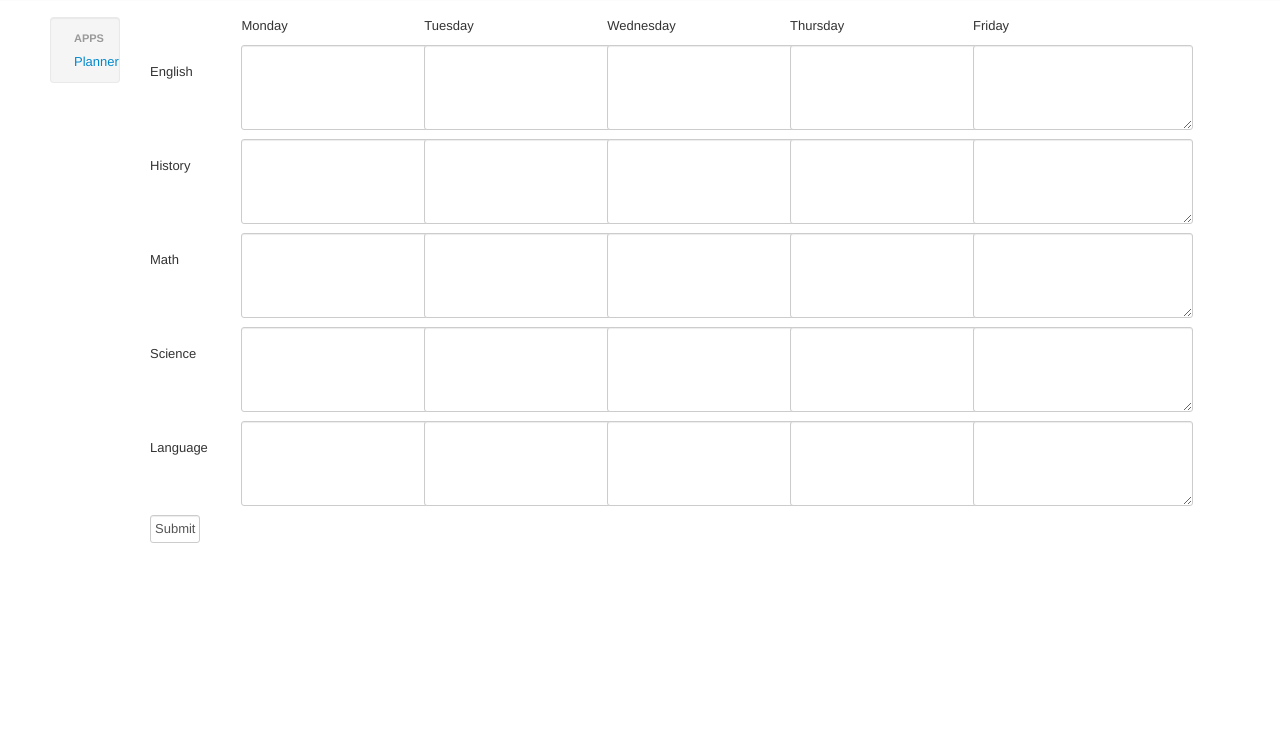
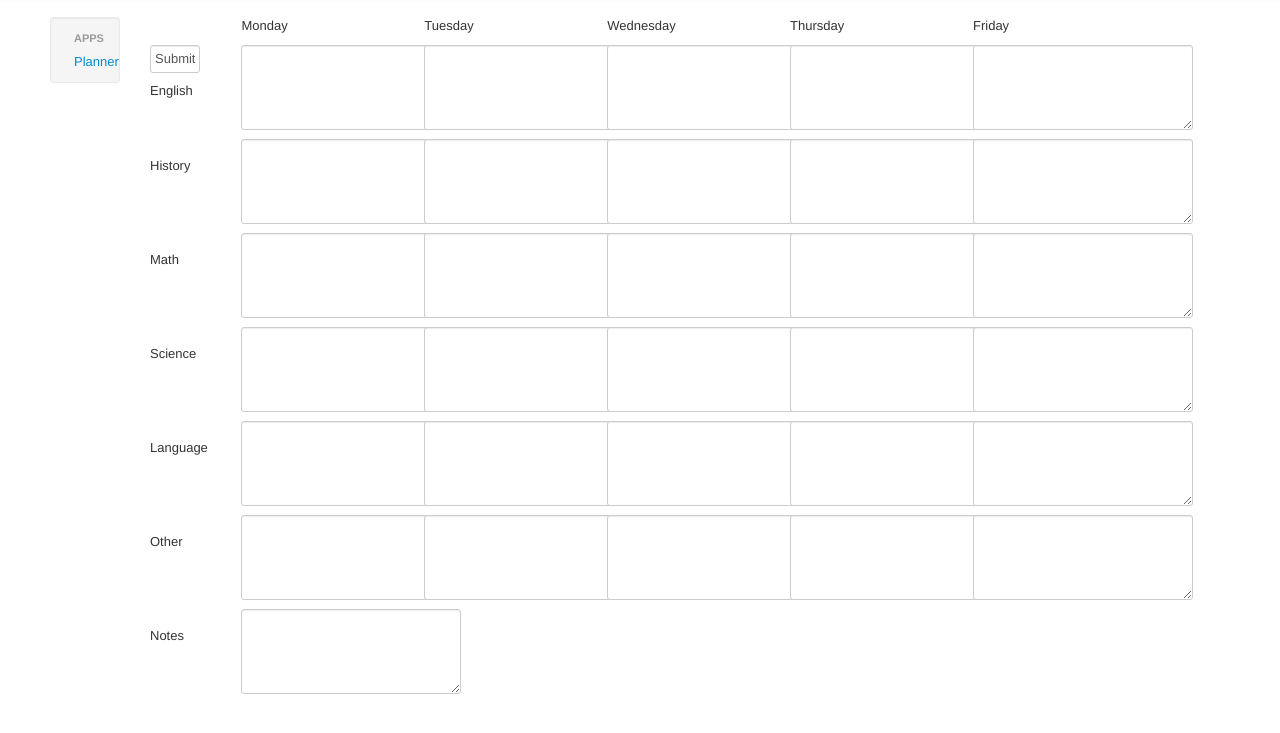
Before and after one commit to davish/Planner, a plain HTML site: page templates/planbook.html in a window 1280 px wide. Shown: the part 43-776 px from the top of the page. Drawn offline with Linux system fonts and the light colour scheme.

Commit message:
Added Other and Notes boxes

```diff
--- a/templates/planbook.html
+++ b/templates/planbook.html
@@ -38,7 +38,7 @@
             <span class="icon-bar"></span>
             <span class="icon-bar"></span>
           </a>
-          <a class="brand" href="#">dbh937</a>
+          <a class="brand" href="index.html">dbh937</a>
           <div class="nav-collapse">
             <ul class="nav">
               <li><a href="index.html">Home</a></li>
@@ -107,7 +107,8 @@
 
     <form method = 'get'>
     <div class='row-fluid' id="eng">
-    <span class="span1"><br>English</span>
+
+    <span class="span1"><input type="submit"><br>English</span>
     <span class="span2"> <textarea name="mondayeng"></textarea> </span>
     <span class="span2"><textarea name="tuesdayeng"></textarea> </span>
     <span class="span2"><textarea name="wednesdayeng"></textarea> </span>
@@ -149,7 +150,20 @@
       <span class="span2"><textarea name="thursdaylang"></textarea> </span>
       <span class="span2"><textarea name="fridaylang"></textarea> </span>
     </div>
-    <input type="submit">
+
+    <div class="row-fluid" id="other">
+      <span class="span1"><br>Other</span>
+      <span class="span2"><textarea name="mondayother"></textarea> </span>
+      <span class="span2"><textarea name="tuesdayother"></textarea> </span>
+      <span class="span2"><textarea name="wednesdayother"></textarea> </span>
+      <span class="span2"><textarea name="thursdayother"></textarea> </span>
+      <span class="span2"><textarea name="fridayother"></textarea> </span>
+    </div>
+
+    <div class="row-fluid" id="notes">
+      <span class="span1"><br>Notes</span>
+      <span class="span2 pull-right"> <textarea name="notes"></textarea></span>
+
     </form>
     </div>
 
```
